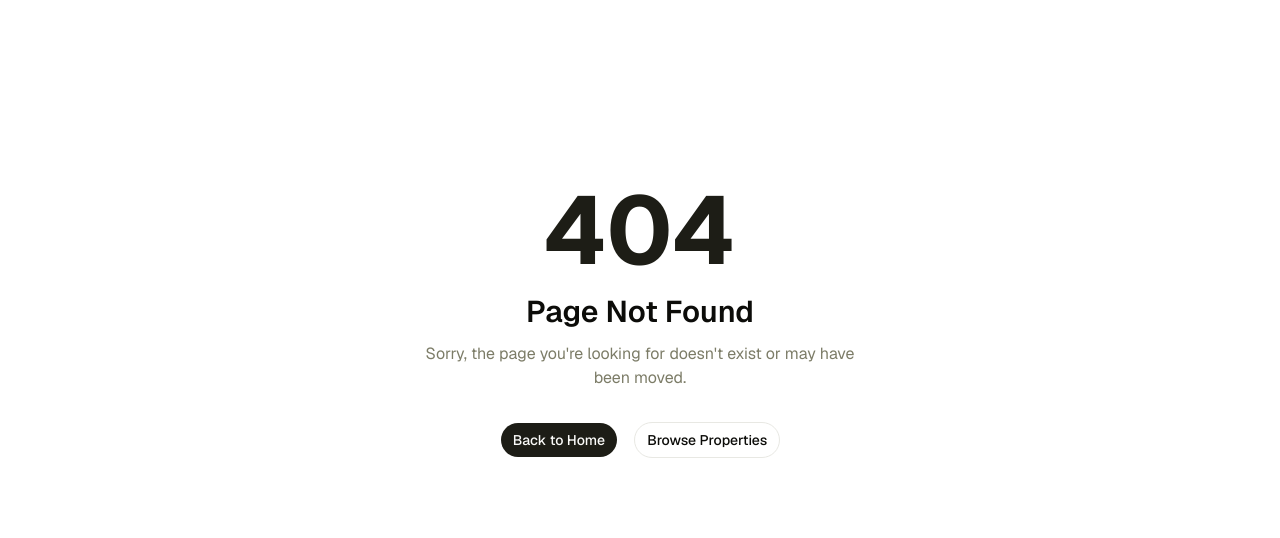
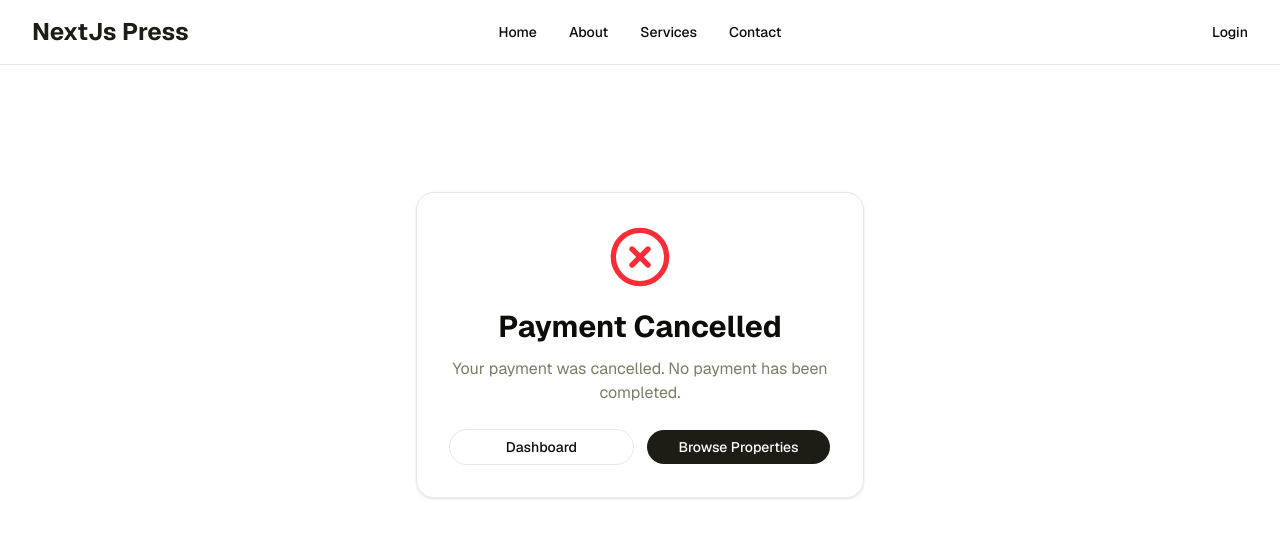
Before and after one commit to razaizim1/rentnest-frontend, a Next.js app: page /payment/cancel in a window 1280 px wide. Before the commit this address had no page. Shown: the top 538 px of the page. Built offline with nearby package versions, Linux system fonts and the light colour scheme; no server answers.

Commit message:
payemnt success, cancel route added

```diff
--- /dev/null
+++ b/app/(publicGroup)/payment/cancel/page.tsx
@@ -0,0 +1,59 @@
+import Link from "next/link";
+import { CircleX } from "lucide-react";
+import { Button } from "@/components/ui/button";
+
+type CancelPageProps = {
+    searchParams: Promise<{
+        rentalRequestId?: string;
+    }>;
+};
+
+export default async function PaymentCancelPage({
+    searchParams,
+}: CancelPageProps) {
+    const params = await searchParams;
+
+    return (
+        <div className="container mx-auto flex min-h-[70vh] items-center justify-center px-4">
+            <div className="w-full max-w-md rounded-2xl border p-8 text-center shadow-sm">
+
+                <CircleX
+                    className="mx-auto mb-5 text-red-500"
+                    size={64}
+                />
+
+                <h1 className="text-3xl font-bold">
+                    Payment Cancelled
+                </h1>
+
+                <p className="mt-3 text-muted-foreground">
+                    Your payment was cancelled. No payment has been completed.
+                </p>
+
+                {params.rentalRequestId && (
+                    <p className="mt-4 text-sm text-muted-foreground">
+                        Rental Request ID:{" "}
+                        <span className="font-medium text-foreground">
+                            {params.rentalRequestId}
+                        </span>
+                    </p>
+                )}
+
+                <div className="mt-6 flex gap-3">
+                    <Button variant="outline" asChild className="flex-1">
+                        <Link href="/dashboard">
+                            Dashboard
+                        </Link>
+                    </Button>
+
+                    <Button asChild className="flex-1">
+                        <Link href="/properties">
+                            Browse Properties
+                        </Link>
+                    </Button>
+                </div>
+
+            </div>
+        </div>
+    );
+}
--- /dev/null
+++ b/app/(publicGroup)/payment/success/page.tsx
@@ -0,0 +1,51 @@
+import Link from "next/link";
+import { CheckCircle2 } from "lucide-react";
+import { Button } from "@/components/ui/button";
+
+type SuccessPageProps = {
+    searchParams: Promise<{
+        rentalRequestId?: string;
+    }>;
+};
+
+export default async function PaymentSuccessPage({
+    searchParams,
+}: SuccessPageProps) {
+    const params = await searchParams;
+
+    return (
+        <div className="container mx-auto flex min-h-[70vh] items-center justify-center px-4">
+            <div className="w-full max-w-md rounded-2xl border p-8 text-center shadow-sm">
+
+                <CheckCircle2
+                    className="mx-auto mb-5 text-green-600"
+                    size={64}
+                />
+
+                <h1 className="text-3xl font-bold">
+                    Payment Successful!
+                </h1>
+
+                <p className="mt-3 text-muted-foreground">
+                    Your payment has been completed successfully.
+                </p>
+
+                {params.rentalRequestId && (
+                    <p className="mt-4 text-sm text-muted-foreground">
+                        Rental Request ID:{" "}
+                        <span className="font-medium text-foreground">
+                            {params.rentalRequestId}
+                        </span>
+                    </p>
+                )}
+
+                <Button asChild className="mt-6 w-full">
+                    <Link href="/dashboard">
+                        Go to Dashboard
+                    </Link>
+                </Button>
+
+            </div>
+        </div>
+    );
+}
```
